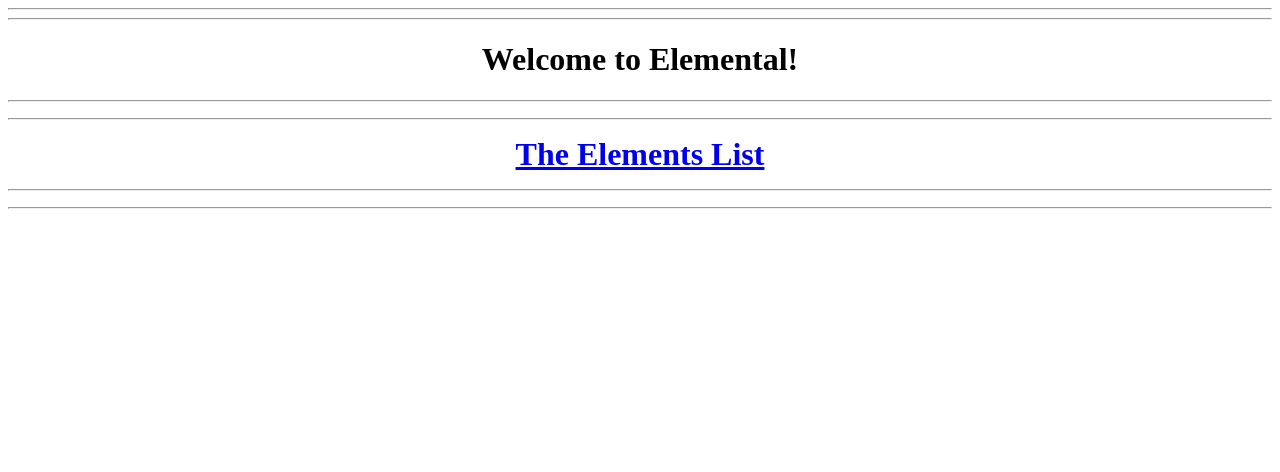
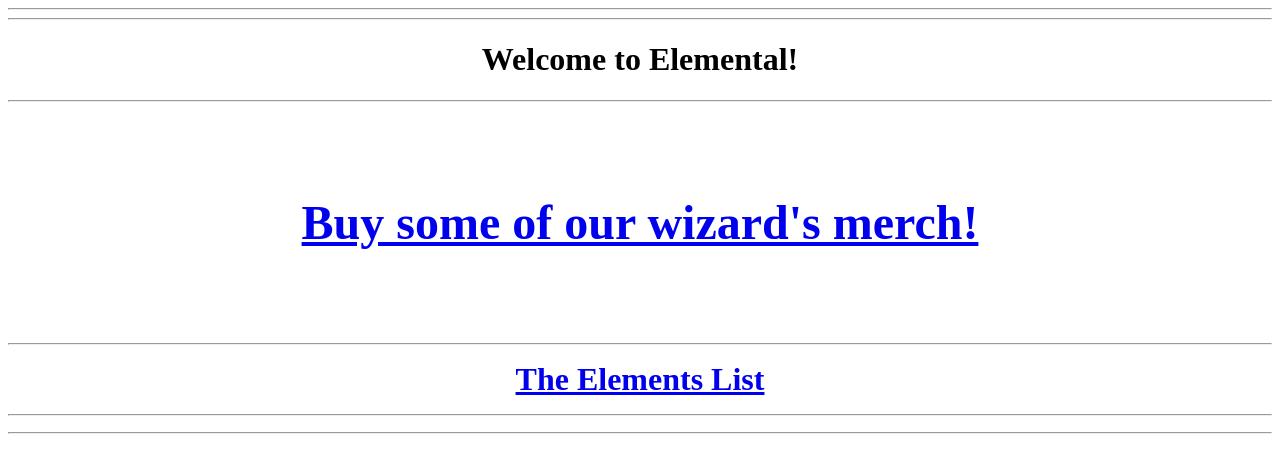
Before and after one commit to terrybsou/Elemental2, a plain HTML site: page index.html in a window 1280 px wide. Drawn offline with Linux system fonts and the light colour scheme.

Commit message:
Update index.html
Added a hyperlink to index.html to allows users to navigate to the store.

```diff
--- a/index.html
+++ b/index.html
@@ -5,6 +5,8 @@
 <hr><hr>
 <h1>Welcome to Elemental!<h1>
 <hr>
+<br>
+  <a href="store.html"><h2>Buy some of our wizard's merch!</h2></a><br>
 <hr>
 
 <a href="list.html">The Elements List</a><br>
```
